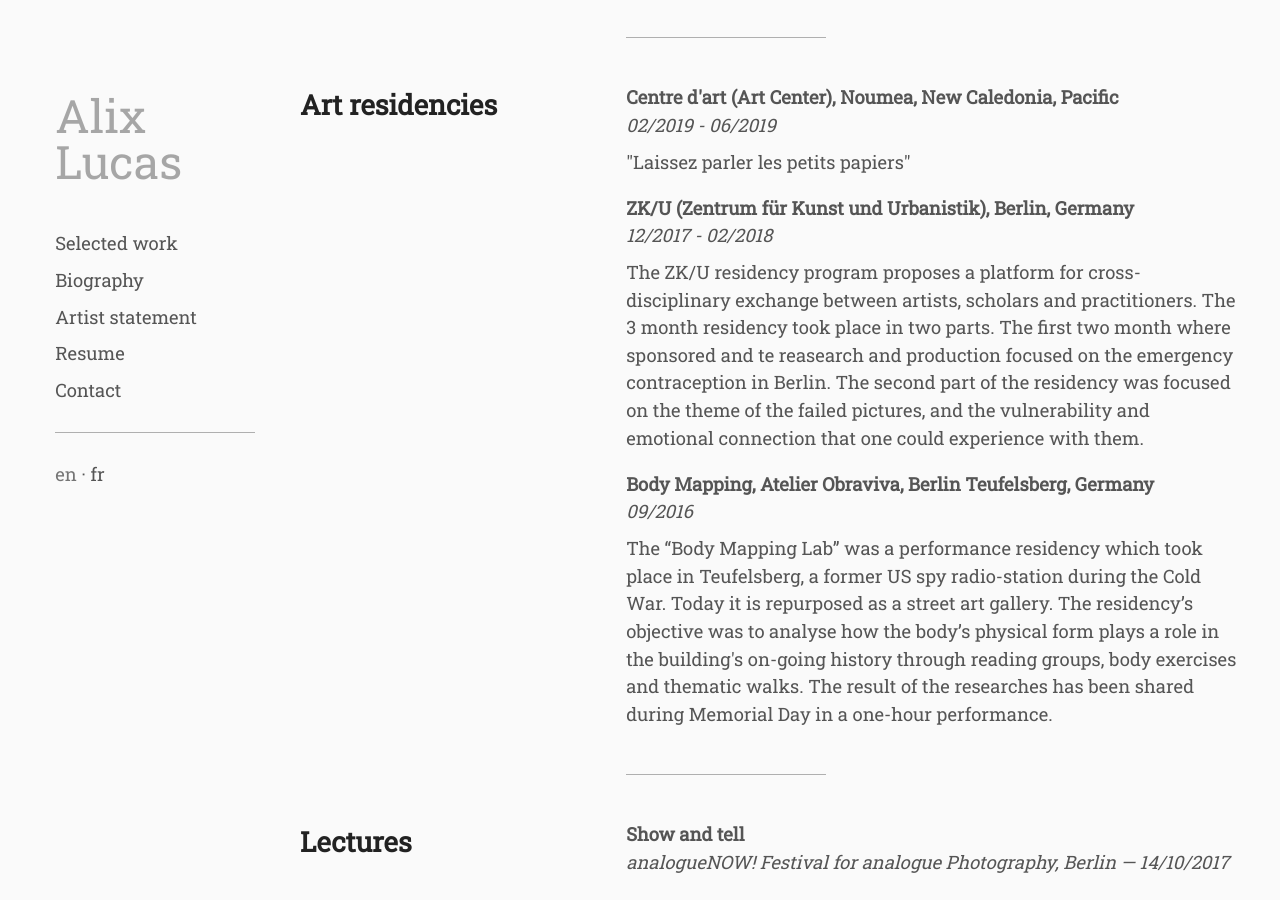
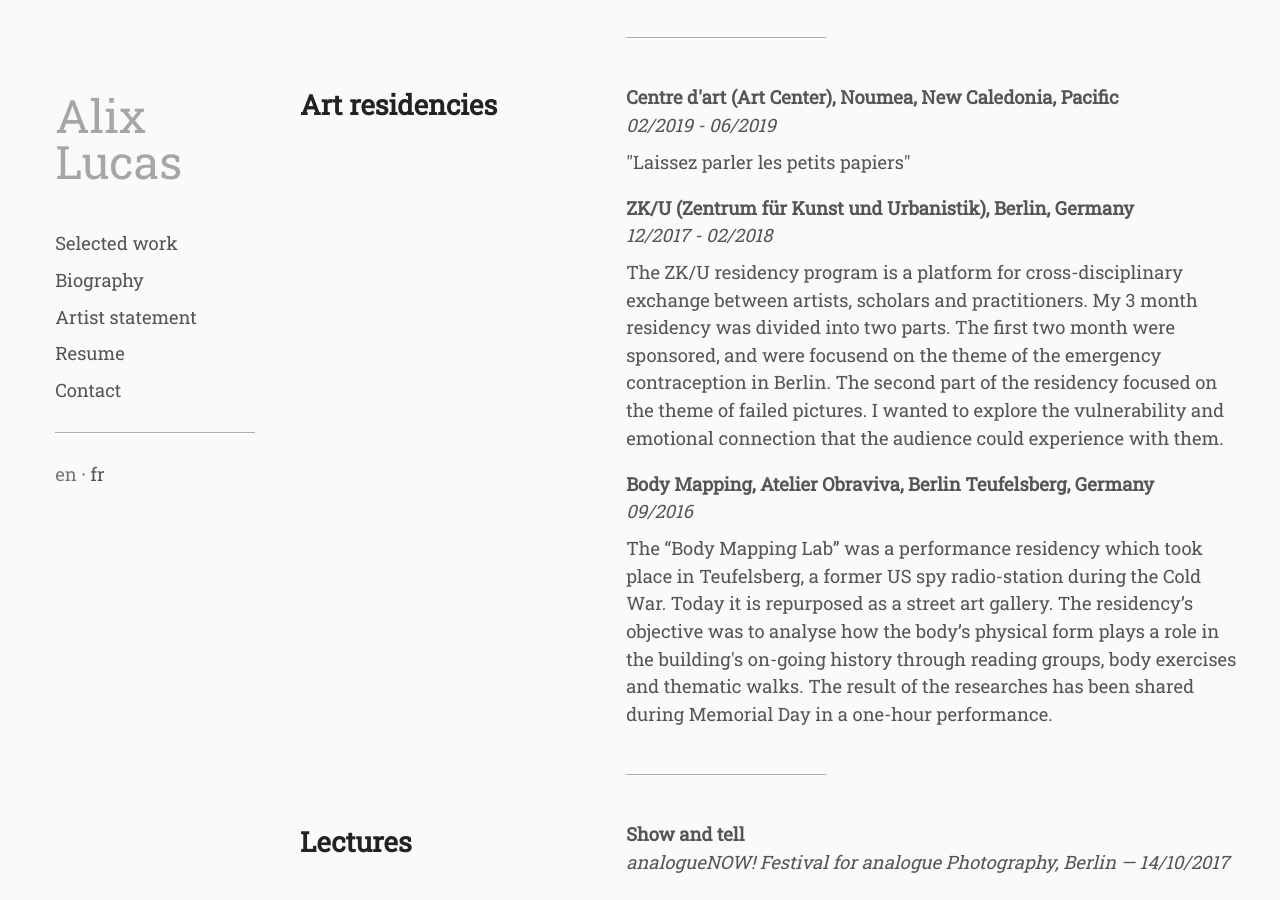
Before and after one commit to whyalix/alixlucas, a Jekyll site: the page built from pages/en/resume.html, in a window 1280 px wide and 900 px high, scrolled down 1585 px. Built offline with Jekyll 4.4.1, drawn with Linux system fonts in a browser that asks for light colours.

Commit message:
Update art_residencies.yml

```diff
--- a/_data/en/art_residencies.yml
+++ b/_data/en/art_residencies.yml
@@ -6,8 +6,8 @@
 - primary: "ZK/U (Zentrum für Kunst und Urbanistik), Berlin, Germany"
   secondary: 12/2017 - 02/2018
   content: |
-    The ZK/U residency program proposes a platform for cross-disciplinary exchange between artists, scholars and practitioners. The 3 month residency took place in two parts. The first two month where sponsored and te reasearch and production focused on the emergency contraception in Berlin.
-    The second part of the residency was focused on the theme of the failed pictures, and the vulnerability and emotional connection that one could experience with them.
+    The ZK/U residency program is a platform for cross-disciplinary exchange between artists, scholars and practitioners. My 3 month residency was divided into two parts. The first two month were sponsored, and were focusend on the theme of the emergency contraception in Berlin.
+    The second part of the residency focused on the theme of failed pictures. I wanted to explore the vulnerability and emotional connection that the audience could experience with them.
 
 - primary: Body Mapping, Atelier Obraviva, Berlin Teufelsberg, Germany
   secondary: 09/2016
```
